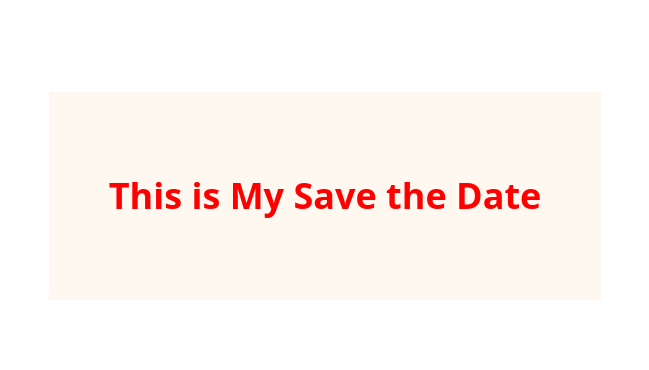
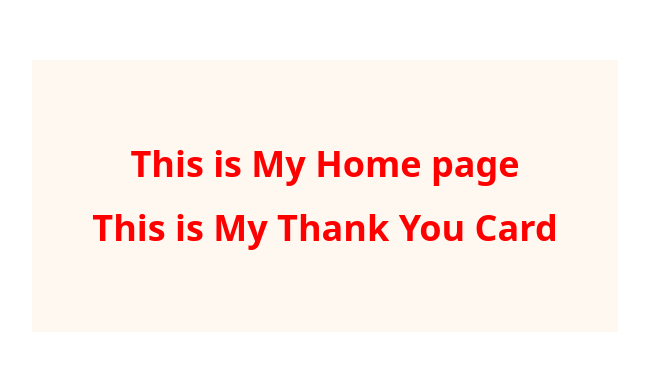
Before and after one commit to duongstephon/tong-duong, a React (Vite) app: page / in a window 1280 px wide. Shown: the part 204-574 px from the top of the page, without its empty margins (315-964 px from the left). Built offline with nearby package versions, Linux system fonts and the light colour scheme.

Commit message:
add folders

```diff
--- a/src/App.jsx
+++ b/src/App.jsx
@@ -1,5 +1,5 @@
 import { useState } from 'react'
-import SaveTheDate from './Components/SaveTheDate/SaveTheDate'
+import Home from './Components/Home/Home'
 import './App.css'
 
 function App() {
@@ -8,7 +8,7 @@ function App() {
   return (
     <>
       <div>
-         <SaveTheDate/>
+         <Home/>
       </div>
     </>
   )
--- /dev/null
+++ b/src/Components/Home/Home.jsx
@@ -0,0 +1,12 @@
+import React from 'react';
+import './Home.scss';
+import ThankYou from '../ThankYou/ThankYou';
+
+export default function Home() {
+    return (
+    <div className="home">
+        <h1>This is My Home page</h1>
+        <ThankYou></ThankYou>
+    </div>
+    );
+}
--- /dev/null
+++ b/src/Components/Home/Home.scss
@@ -0,0 +1,31 @@
+@import '../../styles/_mixins.scss';
+
+.home {
+  padding: 20px;
+  background: #fff8f0;
+
+  h1 {
+    font-size: 24px;
+    color: #333;
+  }
+
+  p {
+    font-size: 16px;
+    color: #555;
+  }
+
+@include desktop {
+    padding: 60px;
+    max-width: 900px;
+    margin: 0 auto;
+
+    h1 {
+      font-size: 36px;
+      color: red;
+    }
+
+    p {
+      font-size: 18px;
+    }
+  }
+}
--- a/src/Components/SaveTheDate/SaveTheDate.jsx
+++ /dev/null
@@ -1,10 +0,0 @@
-import React from 'react';
-import './SaveTheDate.scss';
-
-export default function SaveTheDate() {
-    return (
-    <div className="save-the-date">
-        <h1>This is My Save the Date</h1>
-    </div>
-    );
-}
--- /dev/null
+++ b/src/Components/ThankYou/ThankYou.jsx
@@ -0,0 +1,10 @@
+import React from 'react';
+import './ThankYou.scss';
+
+export default function ThankYou() {
+    return (
+    <div className="Thank-You">
+        <h1>This is My Thank You Card</h1>
+    </div>
+    );
+}
--- a/src/Components/SaveTheDate/SaveTheDate.scss
+++ b/src/Components/ThankYou/ThankYou.scss
@@ -1,8 +1,8 @@
-@import '../../styles/_mixins.scss';
+@import '../../styles/mixins';
 
-.save-the-date {
+.thank-you {
   padding: 20px;
-  background: #fff8f0;
+  background: grey;
 
   h1 {
     font-size: 24px;
@@ -21,7 +21,7 @@
 
     h1 {
       font-size: 36px;
-      color: red;
+      color: blue;
     }
 
     p {
```
Also changed, not shown: 1 other file (tests, documents, lock files or other folders).
